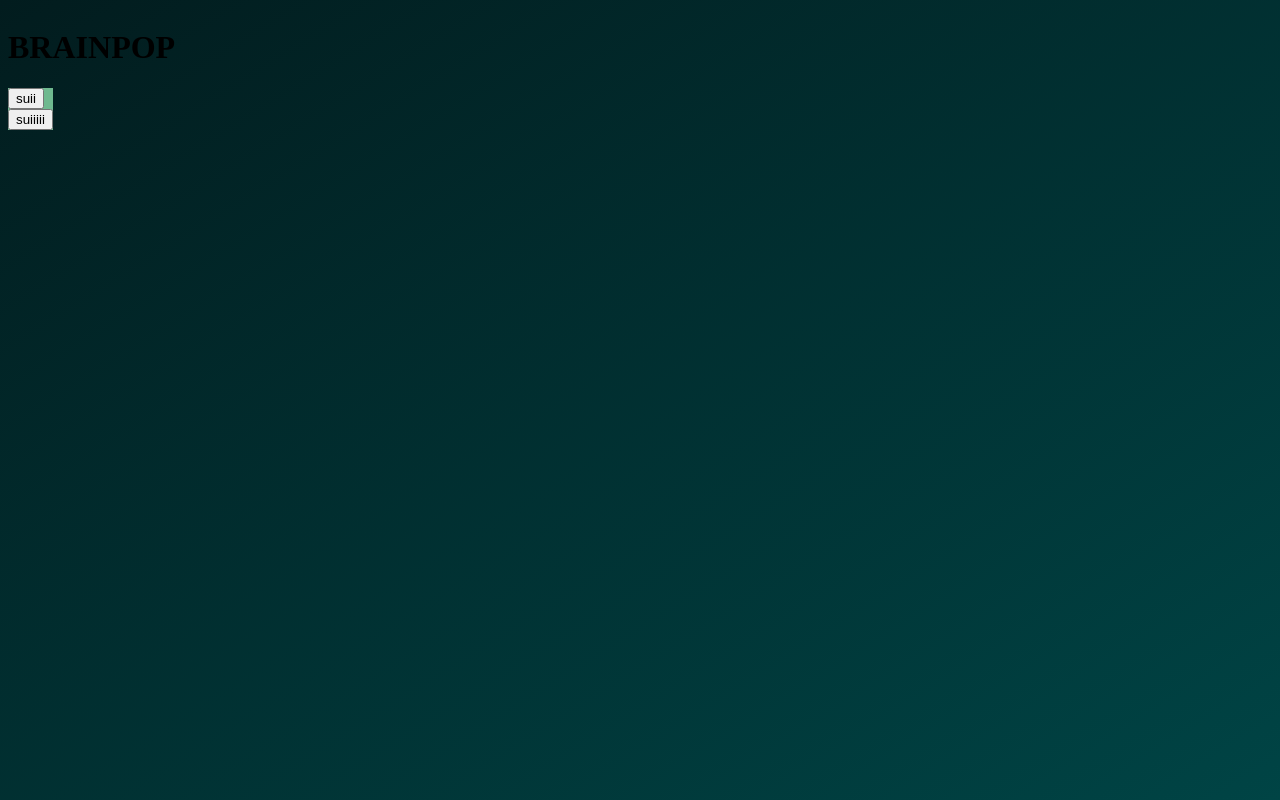
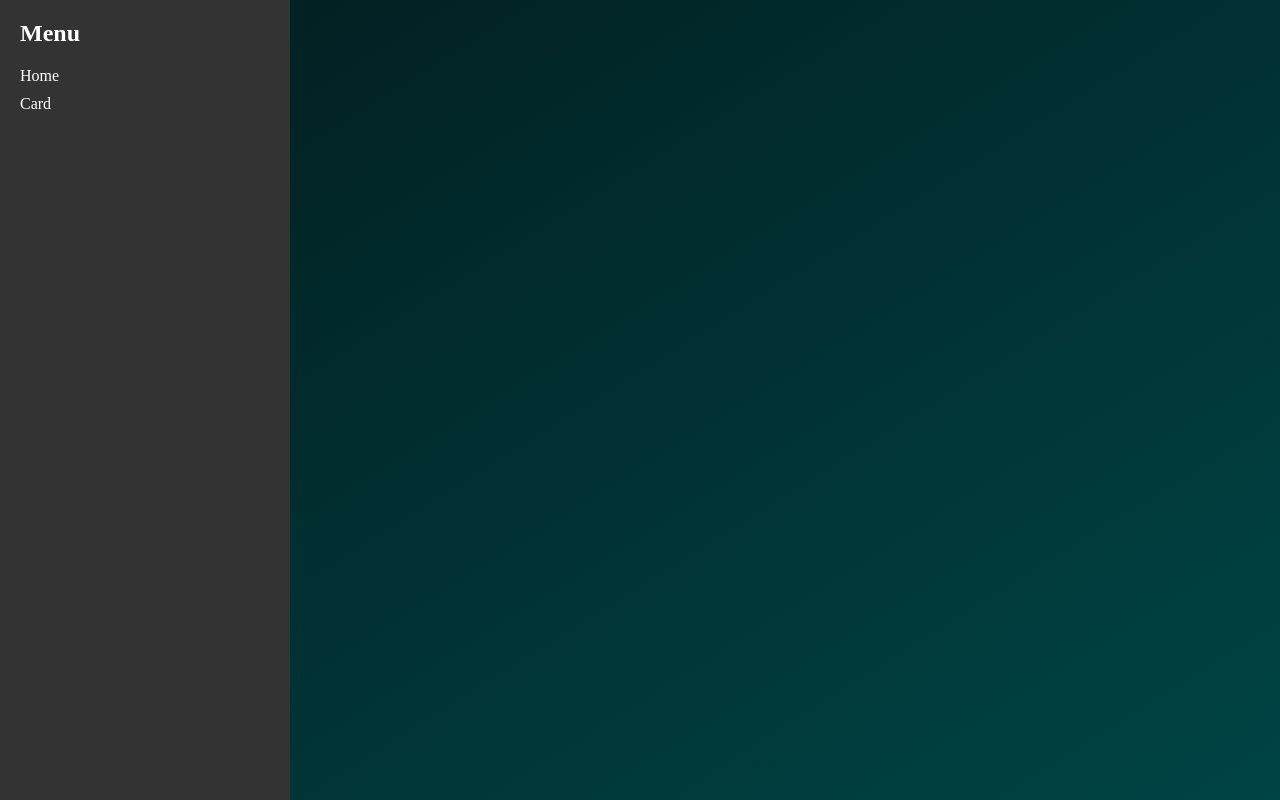
Before and after one commit to rafiistcool/WebEng_Project, a Vue app in the folder brainPop/Frontend/: page / in a window 1280 px wide. Built offline with nearby package versions, Linux system fonts and the light colour scheme.

Commit message:
implement sidebar hover

```diff
--- a/brainPop/Frontend/src/App.vue
+++ b/brainPop/Frontend/src/App.vue
@@ -1,46 +1,13 @@
 <script setup>
-import { RouterLink, RouterView} from 'vue-router';
-
+import { RouterView } from 'vue-router';
+import SideBar from "@/components/SideBar.vue";
 </script>
 
 <template>
-  <body class="main-body">
-    <div class="main-background">
-      <div class="header-main-background">
-        <h1>BRAINPOP</h1>
-      </div>
-      <div class="sidebar-page-wrapper">
-        <div class="sidebar-background">
-          <div class="sidebar-content">
-            <div class="router-links">
-              <div class="home-link">
-                <router-link to="/">
-                  <button class="home-link">
-                    suii
-                  </button>
-                </router-link>
-              </div>
-              <div class="card-link">
-                <router-link to="/card">
-                  <button>
-                    suiiiii
-                  </button>
-                </router-link>
-              </div>
-
-            </div>
-          </div>
-
-        </div>
-        <div class="page-content">
-          <router-view />
-        </div>
-      </div>
-    </div>
-
-  </body>
+  <SideBar/>
+  <router-view />
 </template>
 
 <style scoped>
-@import '../src/assets/styles/app_styles.css';
+/*@import '../src/assets/styles/app_styles.css'; */
 </style>
--- /dev/null
+++ b/brainPop/Frontend/src/components/SideBar.vue
@@ -0,0 +1,86 @@
+<script setup lang="ts">
+import {ref} from "vue";
+
+const isSidebarOpen = ref(true);
+
+const openSidebar = () => {
+  isSidebarOpen.value = true;
+}
+const closeSidebar = () => {
+  isSidebarOpen.value = false;
+}
+</script>
+
+<template>
+  <div class="sidebar-container">
+    <div class="sidebar-hover-area" @mouseenter="openSidebar"></div>
+
+    <div class="sidebar" :class="{ open: isSidebarOpen }" @mouseleave="closeSidebar">
+      <div class="sidebar-content">
+        <h2>Menu</h2>
+        <ul>
+          <li><router-link to="/">Home</router-link></li>
+          <li><router-link to="/Card">Card</router-link></li>
+        </ul>
+      </div>
+    </div>
+  </div>
+</template>
+
+<style scoped>
+.sidebar-container {
+  position: fixed;
+  top: 0;
+  left: 0;
+  height: 100vh;
+}
+
+.sidebar-hover-area {
+  width: 30px;
+  height: 100vh;
+  background: transparent;
+  position: absolute;
+  left: 0;
+  top: 0;
+  z-index: 30;
+}
+
+.sidebar {
+  width: 250px;
+  height: 100vh;
+  background: #333;
+  color: white;
+  position: absolute;
+  left: -250px;
+  transition: left 0.3s ease;
+  z-index: 20;
+  padding: 20px;
+}
+
+.sidebar.open {
+  left: 0;
+}
+
+.sidebar-content h2 {
+  margin: 0 0 20px;
+}
+
+.sidebar-content ul {
+  list-style: none;
+  padding: 0;
+  margin: 0;
+}
+
+.sidebar-content li {
+  margin-bottom: 10px;
+}
+
+.sidebar-content a {
+  color: white;
+  text-decoration: none;
+}
+
+.sidebar-content a:hover {
+  text-decoration: underline;
+}
+</style>
```
